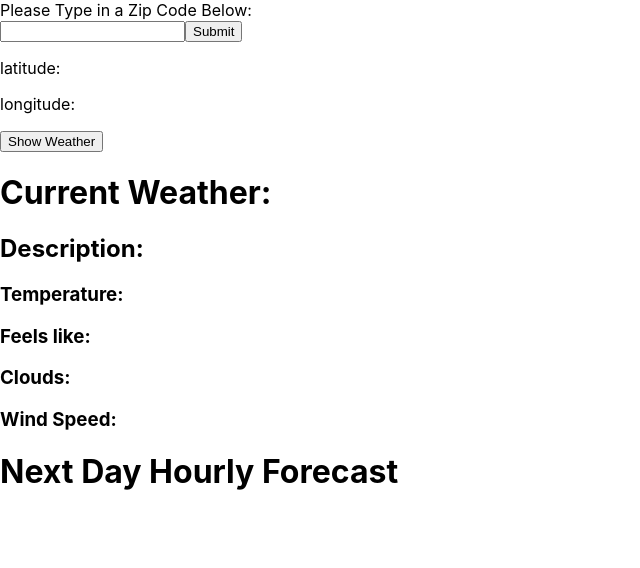
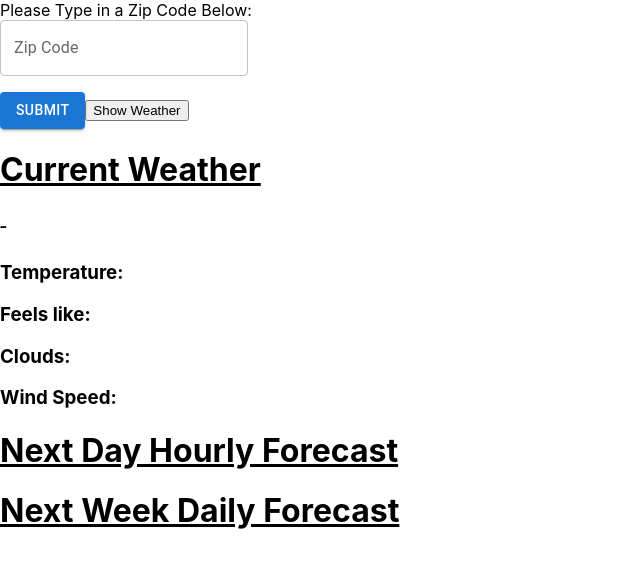
Before and after one commit to marcusmuntean/WeatherAndNewsAppProject, a React (Create React App) app in the folder weather-app/: page / in a window 1280 px wide. Shown: the top 568 px of the page, without its empty margins (0-640 px from the left). Built offline with nearby package versions, Linux system fonts and the light colour scheme.

Commit message:
added some mui styling

```diff
--- a/weather-app/package.json
+++ b/weather-app/package.json
@@ -3,6 +3,9 @@
   "version": "0.1.0",
   "private": true,
   "dependencies": {
+    "@emotion/react": "^11.10.8",
+    "@emotion/styled": "^11.10.8",
+    "@mui/material": "^5.12.2",
     "@testing-library/jest-dom": "^5.16.5",
     "@testing-library/react": "^13.4.0",
     "@testing-library/user-event": "^13.5.0",
--- a/weather-app/src/App.js
+++ b/weather-app/src/App.js
@@ -1,6 +1,9 @@
 import "./App.css";
 import { useState, React } from "react";
 import process from "process";
+import Button from "@mui/material/Button";
+import TextField from "@mui/material/TextField";
+import Typography from "@mui/material/Typography";
 
 function App() {
   return (
@@ -42,10 +45,16 @@ function Coordinates() {
 
   return (
     <>
-      <input value={zip} onChange={change} />
-      <button onClick={() => HandleClick()}>Submit</button>
-      <p>latitude: {latitude}</p>
-      <p>longitude: {longitude}</p>
+      <TextField
+        variant="outlined"
+        label="Zip Code"
+        value={zip}
+        onChange={change}
+      />
+      <p></p>
+      <Button variant="contained" onClick={() => HandleClick()}>
+        Submit
+      </Button>
       <Weather lat={latitude} lon={longitude} rendered={rendered} />
     </>
   );
@@ -82,14 +91,20 @@ function Weather(props) {
   return (
     <>
       <button onClick={() => HandleClick()}>Show Weather</button>
-      <h1>Current Weather: {weatherObj.main}</h1>
-      <h2>Description: {weatherObj.description}</h2>
+      <h1>
+        <u>Current Weather</u>
+      </h1>
+      <Typography variant="h5">
+        {weatherObj.main} - {weatherObj.description}
+      </Typography>
       <h3>Temperature: {currentObj.temp}</h3>
       <h3>Feels like: {currentObj.feels_like}</h3>
       <h3>Clouds: {currentObj.clouds}</h3>
       <h3>Wind Speed: {currentObj.wind_speed}</h3>
 
-      <h1>Next Day Hourly Forecast</h1>
+      <h1>
+        <u>Next Day Hourly Forecast</u>
+      </h1>
       {Object.keys(hourlyArr).map((hour) =>
         hour < 24 ? (
           <Hourly hourObj={hourlyArr[hour]} hourNum={hour} />
@@ -97,6 +112,9 @@ function Weather(props) {
           console.log()
         )
       )}
+      <h1>
+        <u>Next Week Daily Forecast</u>
+      </h1>
       {Object.keys(dailyArr).map((day) =>
         day < 7 ? (
           <Daily
```
Also changed, not shown: 1 other file (tests, documents, lock files or other folders).
